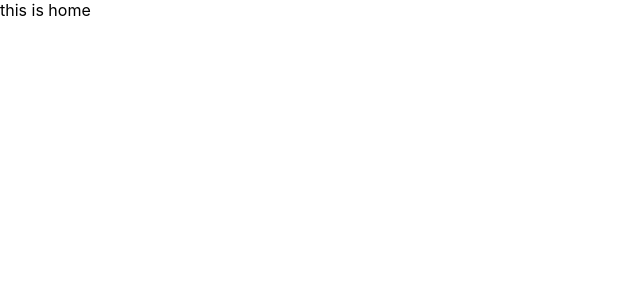
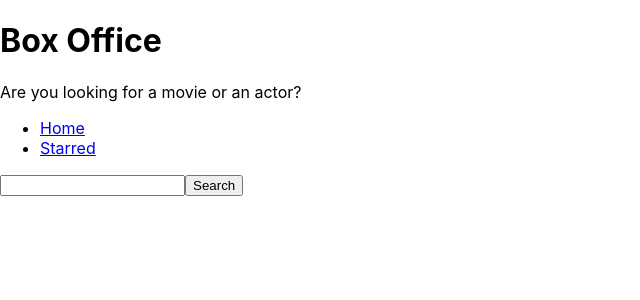
Before and after one commit to ankitchandola/box-office, a React (Create React App) app: page / in a window 1280 px wide. Shown: the top 300 px of the page, without its empty margins (0-640 px from the left). Built offline with nearby package versions, Linux system fonts and the light colour scheme.

Commit message:
baby steps

```diff
--- a/src/Pages/Home.js
+++ b/src/Pages/Home.js
@@ -1,7 +1,38 @@
-import React from 'react';
+import React, { useState } from 'react';
+import MainPageLayout from '../components/MainPageLayout';
 
 const Home = () => {
-  return <div>this is home</div>;
+  const [input, setInput] = useState('');
+  const onSearch = () => {
+    fetch(`https://api.tvmaze.com/search/shows?q=${input}`)
+      .then(r => r.json())
+      .then(result => {
+        // eslint-disable-next-line no-console
+        console.log(result);
+      });
+  };
+  const onInputChange = ev => {
+    setInput(ev.target.value);
+  };
+
+  const onKeyDown = ev => {
+    if (ev.keyCode === 13) {
+      onSearch();
+    }
+  };
+  return (
+    <MainPageLayout>
+      <input
+        type="text"
+        onChange={onInputChange}
+        onKeyDown={onKeyDown}
+        value={input}
+      />
+      <button type="button" onClick={onSearch}>
+        Search
+      </button>
+    </MainPageLayout>
+  );
 };
 
 export default Home;
```
